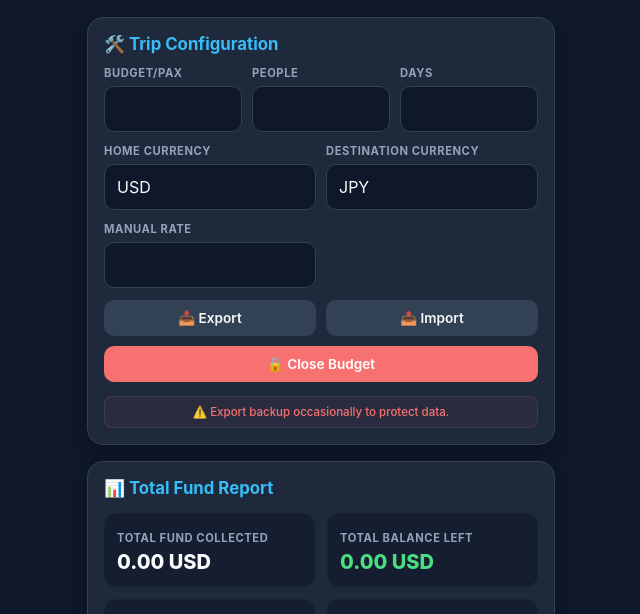
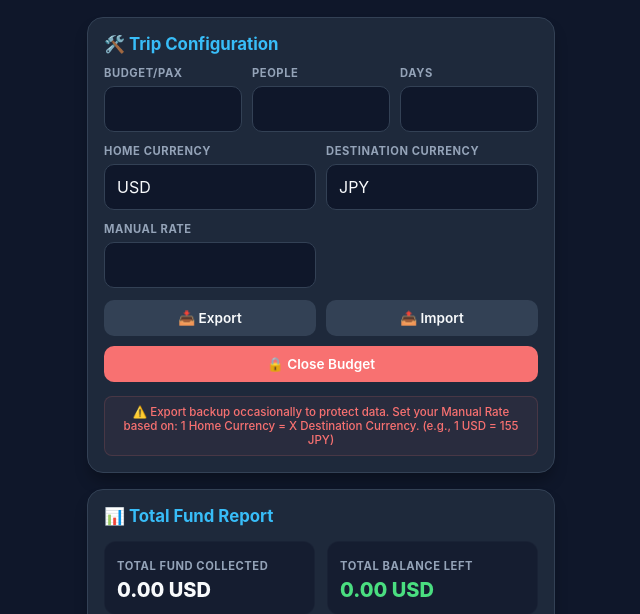
Before and after one commit to noagrp/pocket-trip-budget, a plain HTML site: page index.html in a window 1280 px wide. Shown: the part 128-742 px from the top of the page, without its empty margins (319-959 px from the left). Drawn offline with Linux system fonts and the light colour scheme.

Commit message:
Update index.html

```diff
--- a/index.html
+++ b/index.html
@@ -106,7 +106,7 @@
             <button class="btn-secondary" onclick="triggerImportSelection()">📤 Import</button>
             <button class="btn-secondary" style="background: var(--danger); color: white; grid-column: span 2;" onclick="closeBudgetAndWipe()">🔒 Close Budget</button>
             <input type="file" id="hidden-import-file" style="display: none;" accept=".json" onchange="importDataBackup(event)">
-            <div class="backup-callout-text">⚠️ Export backup occasionally to protect data.</div>
+            <div class="backup-callout-text">⚠️ Export backup occasionally to protect data. Set your Manual Rate based on: 1 Home Currency = X Destination Currency. (e.g., 1 USD = 155 JPY)</div>
         </div>
     </div>
 
```
